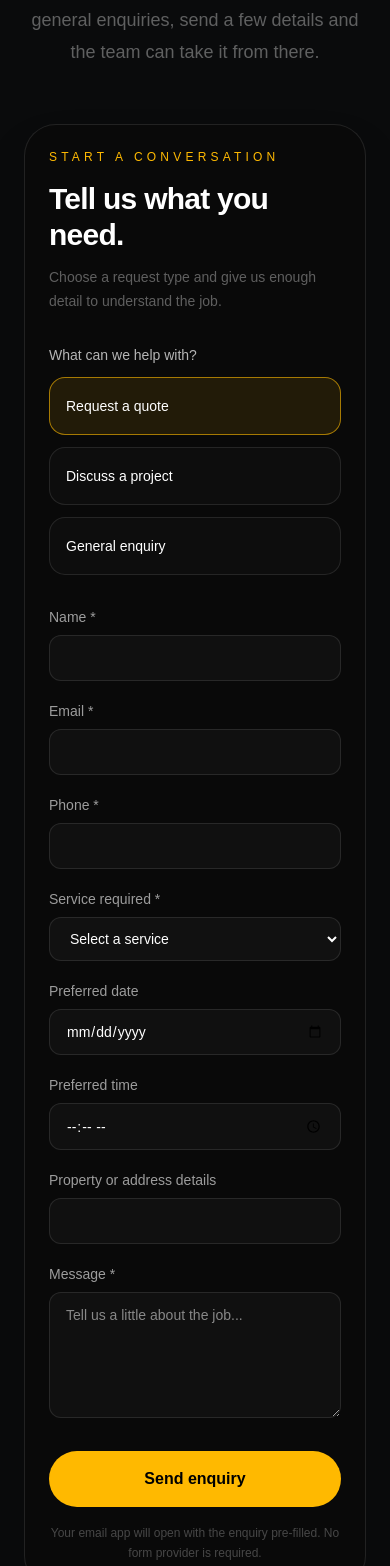
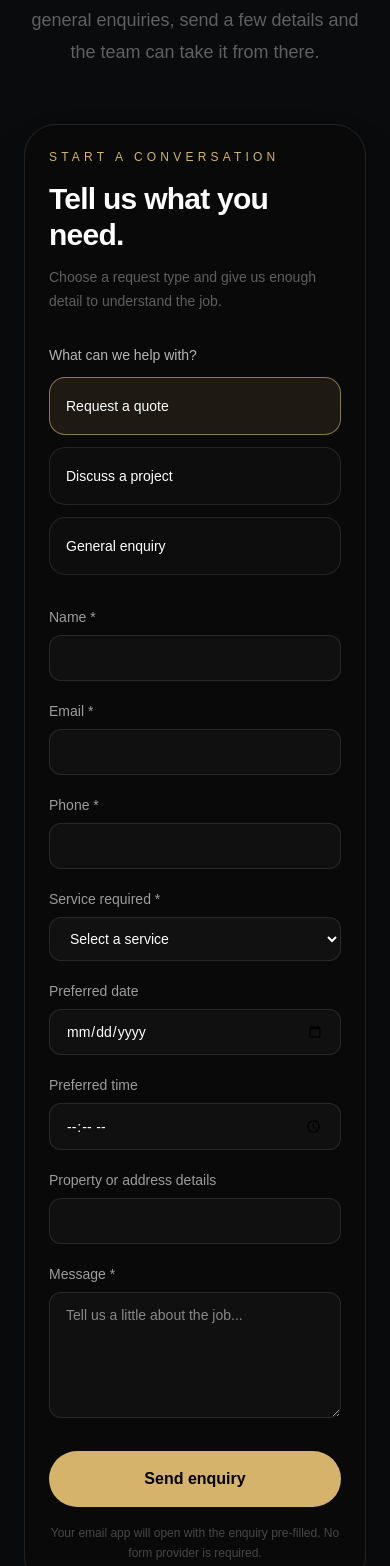
Before and after one commit to jr4547279-max/local-business-template, a Next.js app: page / in a window 390 px wide. Shown: the part 7302-8868 px from the top of the page. Built offline with nearby package versions, Linux system fonts and the light colour scheme.

Commit message:
Fix React hooks lint rule in enquiry form

```diff
--- a/src/app/_components/enquiry-form.tsx
+++ b/src/app/_components/enquiry-form.tsx
@@ -3,144 +3,44 @@
 import { FormEvent, useMemo, useState } from "react";
 import { business } from "../../config/business";
 
-type FormState = {
-  type: string;
-  name: string;
-  email: string;
-  phone: string;
-  service: string;
-  date: string;
-  time: string;
-  address: string;
-  message: string;
-};
-
-const initialState: FormState = {
-  type: "Request a quote",
-  name: "",
-  email: "",
-  phone: "",
-  service: "",
-  date: "",
-  time: "",
-  address: "",
-  message: "",
-};
-
-function getTodayLocal() {
-  const now = new Date();
-  const offset = now.getTimezoneOffset();
-  const local = new Date(now.getTime() - offset * 60_000);
-  return local.toISOString().slice(0, 10);
-}
+type FormState = { type: string; name: string; email: string; phone: string; service: string; date: string; time: string; address: string; message: string };
+const initialState: FormState = { type: "Request a quote", name: "", email: "", phone: "", service: "", date: "", time: "", address: "", message: "" };
+function getTodayLocal() { const now = new Date(); const offset = now.getTimezoneOffset(); const local = new Date(now.getTime() - offset * 60_000); return local.toISOString().slice(0, 10); }
 
 export function EnquiryForm() {
   const [form, setForm] = useState<FormState>(initialState);
   const [submitted, setSubmitted] = useState(false);
   const [loading, setLoading] = useState(false);
   const [error, setError] = useState("");
-  const today = useMemo(getTodayLocal, []);
-
-  const update = (key: keyof FormState, value: string) => {
-    setForm((current) => ({ ...current, [key]: value }));
-    if (error) setError("");
+  const today = useMemo(() => getTodayLocal(), []);
+  const update = (key: keyof FormState, value: string) => { setForm((current) => ({ ...current, [key]: value })); if (error) setError(""); };
+  const submit = async (event: FormEvent<HTMLFormElement>) => {
+    event.preventDefault(); setError("");
+    if (!form.name.trim() || !form.email.trim() || !form.phone.trim() || !form.service || !form.message.trim()) { setError("Please complete your name, email, phone, service and message."); return; }
+    if (!/^\S+@\S+\.\S+$/.test(form.email)) { setError("Please enter a valid email address."); return; }
+    if (form.date && form.date < today) { setError("Please choose today or a future date."); return; }
+    setLoading(true);
+    const subject = `${form.type}: ${form.service} — ${form.name}`;
+    const body = [`Name: ${form.name}`, `Email: ${form.email}`, `Phone: ${form.phone}`, `Service: ${form.service}`, `Preferred date: ${form.date || "Not specified"}`, `Preferred time: ${form.time || "Not specified"}`, `Address: ${form.address || "Not specified"}`, "", "Message:", form.message].join("\n");
+    window.location.href = `mailto:${business.email}?subject=${encodeURIComponent(subject)}&body=${encodeURIComponent(body)}`;
+    setLoading(false); setSubmitted(true);
   };
-
-  const submit = async (event: FormEvent<HTMLFormElement>) => {
-    event.preventDefault();
-    setError("");
-
-    if (!form.name.trim() || !form.email.trim() || !form.phone.trim() || !form.service || !form.message.trim()) {
-      setError("Please complete your name, email, phone, service and message.");
-      return;
-    }
-
-    if (!/^\S+@\S+\.\S+$/.test(form.email)) {
-      setError("Please enter a valid email address.");
-      return;
-    }
-
-    if (form.date && form.date < today) {
-      setError("Please choose today or a future date.");
-      return;
-    }
-
-    setLoading(true);
-
-    const subject = `${form.type}: ${form.service} — ${form.name}`;
-    const body = [
-      `Name: ${form.name}`,
-      `Email: ${form.email}`,
-      `Phone: ${form.phone}`,
-      `Service: ${form.service}`,
-      `Preferred date: ${form.date || "Not specified"}`,
-      `Preferred time: ${form.time || "Not specified"}`,
-      `Address: ${form.address || "Not specified"}`,
-      "",
-      "Message:",
-      form.message,
-    ].join("\n");
-
-    window.location.href = `mailto:${business.email}?subject=${encodeURIComponent(subject)}&body=${encodeURIComponent(body)}`;
-    setLoading(false);
-    setSubmitted(true);
-  };
-
-  if (submitted) {
-    return (
-      <div className="rounded-[2rem] border border-amber-400/20 bg-amber-400/[0.06] p-8 text-left sm:p-12">
-        <p className="text-xs uppercase tracking-[0.35em] text-amber-400">Enquiry ready</p>
-        <h3 className="mt-5 text-3xl font-semibold tracking-tight sm:text-4xl">Thanks, {form.name.split(" ")[0]}.</h3>
-        <p className="mt-5 max-w-xl leading-7 text-white/45">
-          Your email app should now have a pre-filled enquiry ready to send to {business.name}. If it did not open, email {business.email} directly.
-        </p>
-        <div className="mt-8 flex flex-col gap-3 sm:flex-row">
-          <a href={`mailto:${business.email}`} className="rounded-full bg-amber-400 px-6 py-3 text-center text-sm font-semibold text-black transition hover:bg-amber-300">Email us</a>
-          <button type="button" onClick={() => { setSubmitted(false); setForm(initialState); }} className="rounded-full border border-white/10 px-6 py-3 text-sm font-medium transition hover:bg-white/[0.05]">Start another request</button>
-        </div>
-      </div>
-    );
-  }
-
-  return (
-    <form id="enquiry-form" onSubmit={submit} className="rounded-[2rem] border border-white/10 bg-[#090909] p-6 text-left shadow-2xl sm:p-10">
-      <div className="mb-8">
-        <p className="text-xs uppercase tracking-[0.35em] text-amber-400">Start a conversation</p>
-        <h3 className="mt-4 text-3xl font-semibold tracking-tight sm:text-4xl">Tell us what you need.</h3>
-        <p className="mt-3 text-sm leading-6 text-white/35">Choose a request type and give us enough detail to understand the job.</p>
-      </div>
-
-      <fieldset className="mb-8">
-        <legend className="mb-3 text-sm font-medium text-white/70">What can we help with?</legend>
-        <div className="grid gap-3 sm:grid-cols-3">
-          {business.enquiryTypes.map((type) => (
-            <label key={type} className={`cursor-pointer rounded-2xl border p-4 transition ${form.type === type ? "border-amber-400/60 bg-amber-400/10" : "border-white/10 bg-white/[0.02] hover:border-white/20"}`}>
-              <input className="sr-only" type="radio" name="type" value={type} checked={form.type === type} onChange={(e) => update("type", e.target.value)} />
-              <span className="text-sm font-medium">{type}</span>
-            </label>
-          ))}
-        </div>
-      </fieldset>
-
-      <div className="grid gap-5 sm:grid-cols-2">
-        <label className="text-sm text-white/60">Name *<input required autoComplete="name" value={form.name} onChange={(e) => update("name", e.target.value)} className="mt-2 w-full rounded-xl border border-white/10 bg-white/[0.03] px-4 py-3 text-white outline-none transition focus:border-amber-400/60" /></label>
-        <label className="text-sm text-white/60">Email *<input required autoComplete="email" type="email" value={form.email} onChange={(e) => update("email", e.target.value)} className="mt-2 w-full rounded-xl border border-white/10 bg-white/[0.03] px-4 py-3 text-white outline-none transition focus:border-amber-400/60" /></label>
-        <label className="text-sm text-white/60">Phone *<input required autoComplete="tel" type="tel" value={form.phone} onChange={(e) => update("phone", e.target.value)} className="mt-2 w-full rounded-xl border border-white/10 bg-white/[0.03] px-4 py-3 text-white outline-none transition focus:border-amber-400/60" /></label>
-        <label className="text-sm text-white/60">Service required *<select required value={form.service} onChange={(e) => update("service", e.target.value)} className="mt-2 w-full rounded-xl border border-white/10 bg-[#111] px-4 py-3 text-white outline-none focus:border-amber-400/60"><option value="">Select a service</option>{business.services.map((service) => <option key={service}>{service}</option>)}</select></label>
-        <label className="text-sm text-white/60">Preferred date<input min={today} type="date" value={form.date} onChange={(e) => update("date", e.target.value)} className="mt-2 w-full rounded-xl border border-white/10 bg-white/[0.03] px-4 py-3 text-white outline-none focus:border-amber-400/60" /></label>
-        <label className="text-sm text-white/60">Preferred time<input type="time" value={form.time} onChange={(e) => update("time", e.target.value)} className="mt-2 w-full rounded-xl border border-white/10 bg-white/[0.03] px-4 py-3 text-white outline-none focus:border-amber-400/60" /></label>
-      </div>
-
-      <label className="mt-5 block text-sm text-white/60">Property or address details<input value={form.address} onChange={(e) => update("address", e.target.value)} className="mt-2 w-full rounded-xl border border-white/10 bg-white/[0.03] px-4 py-3 text-white outline-none focus:border-amber-400/60" /></label>
-      <label className="mt-5 block text-sm text-white/60">Message *<textarea required rows={5} value={form.message} onChange={(e) => update("message", e.target.value)} placeholder="Tell us a little about the job..." className="mt-2 w-full resize-y rounded-xl border border-white/10 bg-white/[0.03] px-4 py-3 text-white outline-none focus:border-amber-400/60" /></label>
-
-      {error && <p role="alert" className="mt-5 rounded-xl border border-red-400/20 bg-red-400/[0.06] px-4 py-3 text-sm text-red-200">{error}</p>}
-
-      <button disabled={loading} type="submit" className="mt-7 w-full rounded-full bg-amber-400 px-7 py-4 font-semibold text-black transition hover:bg-amber-300 disabled:cursor-wait disabled:opacity-60">
-        {loading ? "Preparing email…" : "Send enquiry"}
-      </button>
-
-      <p className="mt-4 text-center text-xs leading-5 text-white/25">Your email app will open with the enquiry pre-filled. No form provider is required.</p>
-    </form>
-  );
+  if (submitted) return <div className="rounded-[2rem] border border-[#d5b36a]/20 bg-[#d5b36a]/[0.06] p-8 text-left sm:p-12"><p className="text-xs uppercase tracking-[0.35em] text-[#d5b36a]">Enquiry ready</p><h3 className="mt-5 text-3xl font-semibold tracking-tight sm:text-4xl">Thanks, {form.name.split(" ")[0]}.</h3><p className="mt-5 max-w-xl leading-7 text-white/45">Your email app should now have a pre-filled enquiry ready to send to {business.name}. If it did not open, email {business.email} directly.</p><div className="mt-8 flex flex-col gap-3 sm:flex-row"><a href={`mailto:${business.email}`} className="rounded-full bg-[#d5b36a] px-6 py-3 text-center text-sm font-semibold text-black">Email us</a><button type="button" onClick={() => { setSubmitted(false); setForm(initialState); }} className="rounded-full border border-white/10 px-6 py-3 text-sm font-medium">Start another request</button></div></div>;
+  return <form id="enquiry-form" onSubmit={submit} className="rounded-[2rem] border border-white/10 bg-[#090909] p-6 text-left shadow-2xl sm:p-10">
+    <div className="mb-8"><p className="text-xs uppercase tracking-[0.35em] text-[#d5b36a]">Start a conversation</p><h3 className="mt-4 text-3xl font-semibold tracking-tight sm:text-4xl">Tell us what you need.</h3><p className="mt-3 text-sm leading-6 text-white/35">Choose a request type and give us enough detail to understand the job.</p></div>
+    <fieldset className="mb-8"><legend className="mb-3 text-sm font-medium text-white/70">What can we help with?</legend><div className="grid gap-3 sm:grid-cols-3">{business.enquiryTypes.map((type) => <label key={type} className={`cursor-pointer rounded-2xl border p-4 transition ${form.type === type ? "border-[#d5b36a]/60 bg-[#d5b36a]/10" : "border-white/10 bg-white/[0.02] hover:border-white/20"}`}><input className="sr-only" type="radio" name="type" value={type} checked={form.type === type} onChange={(e) => update("type", e.target.value)} /><span className="text-sm font-medium">{type}</span></label>)}</div></fieldset>
+    <div className="grid gap-5 sm:grid-cols-2">
+      <label className="text-sm text-white/60">Name *<input required autoComplete="name" value={form.name} onChange={(e) => update("name", e.target.value)} className="mt-2 w-full rounded-xl border border-white/10 bg-white/[0.03] px-4 py-3 text-white outline-none focus:border-[#d5b36a]/60" /></label>
+      <label className="text-sm text-white/60">Email *<input required autoComplete="email" type="email" value={form.email} onChange={(e) => update("email", e.target.value)} className="mt-2 w-full rounded-xl border border-white/10 bg-white/[0.03] px-4 py-3 text-white outline-none focus:border-[#d5b36a]/60" /></label>
+      <label className="text-sm text-white/60">Phone *<input required autoComplete="tel" type="tel" value={form.phone} onChange={(e) => update("phone", e.target.value)} className="mt-2 w-full rounded-xl border border-white/10 bg-white/[0.03] px-4 py-3 text-white outline-none focus:border-[#d5b36a]/60" /></label>
+      <label className="text-sm text-white/60">Service required *<select required value={form.service} onChange={(e) => update("service", e.target.value)} className="mt-2 w-full rounded-xl border border-white/10 bg-[#111] px-4 py-3 text-white outline-none focus:border-[#d5b36a]/60"><option value="">Select a service</option>{business.services.map((service) => <option key={service}>{service}</option>)}</select></label>
+      <label className="text-sm text-white/60">Preferred date<input min={today} type="date" value={form.date} onChange={(e) => update("date", e.target.value)} className="mt-2 w-full rounded-xl border border-white/10 bg-white/[0.03] px-4 py-3 text-white outline-none focus:border-[#d5b36a]/60" /></label>
+      <label className="text-sm text-white/60">Preferred time<input type="time" value={form.time} onChange={(e) => update("time", e.target.value)} className="mt-2 w-full rounded-xl border border-white/10 bg-white/[0.03] px-4 py-3 text-white outline-none focus:border-[#d5b36a]/60" /></label>
+    </div>
+    <label className="mt-5 block text-sm text-white/60">Property or address details<input value={form.address} onChange={(e) => update("address", e.target.value)} className="mt-2 w-full rounded-xl border border-white/10 bg-white/[0.03] px-4 py-3 text-white outline-none focus:border-[#d5b36a]/60" /></label>
+    <label className="mt-5 block text-sm text-white/60">Message *<textarea required rows={5} value={form.message} onChange={(e) => update("message", e.target.value)} placeholder="Tell us a little about the job..." className="mt-2 w-full resize-y rounded-xl border border-white/10 bg-white/[0.03] px-4 py-3 text-white outline-none focus:border-[#d5b36a]/60" /></label>
+    {error && <p role="alert" className="mt-5 rounded-xl border border-red-400/20 bg-red-400/[0.06] px-4 py-3 text-sm text-red-200">{error}</p>}
+    <button disabled={loading} type="submit" className="mt-7 w-full rounded-full bg-[#d5b36a] px-7 py-4 font-semibold text-black transition hover:bg-[#e1c27e] disabled:cursor-wait disabled:opacity-60">{loading ? "Preparing email…" : "Send enquiry"}</button>
+    <p className="mt-4 text-center text-xs leading-5 text-white/25">Your email app will open with the enquiry pre-filled. No form provider is required.</p>
+  </form>;
 }
```
